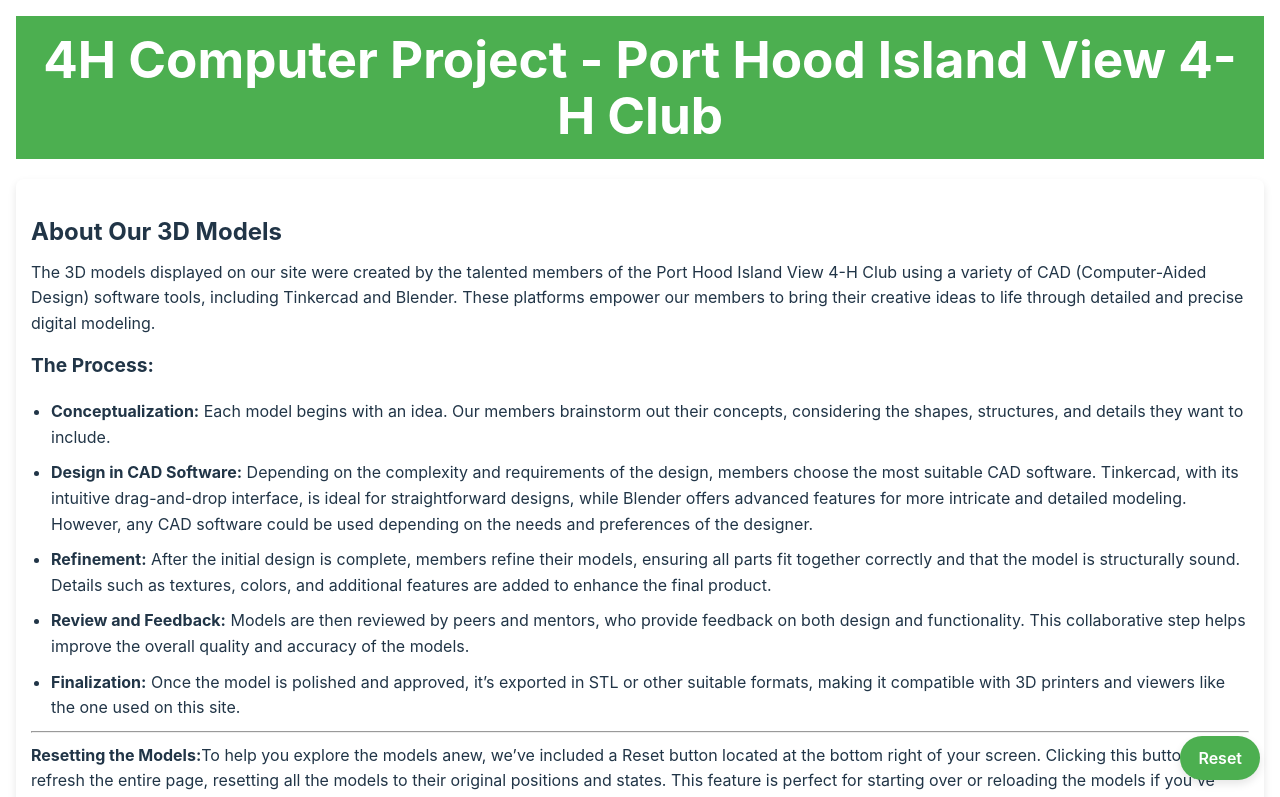
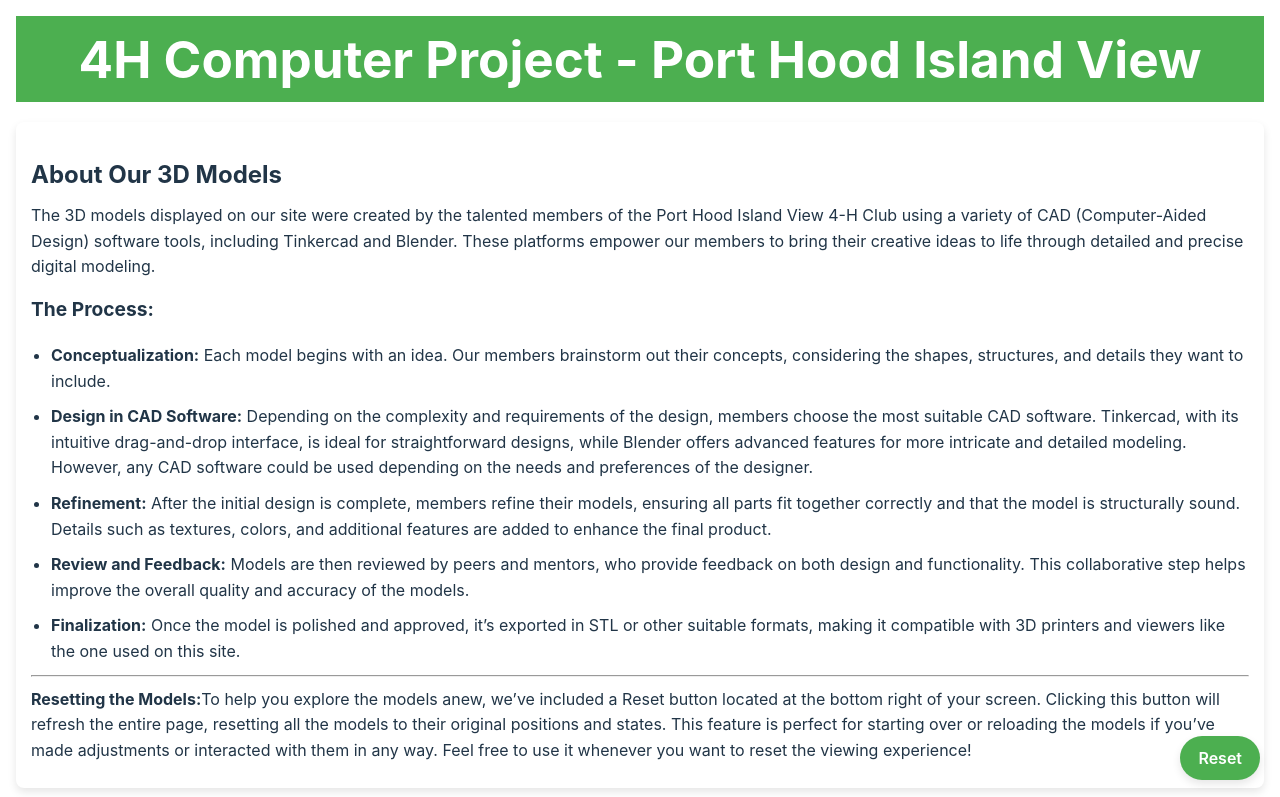
Before and after one commit to therockhopper/4H-Computer-Project-Demo-Site, a React (Vite) app: page / in a window 1280 px wide. Shown: the top 797 px of the page. Built offline with nearby package versions, Linux system fonts and the light colour scheme.

Commit message:
chore: shorten title

```diff
--- a/src/App.jsx
+++ b/src/App.jsx
@@ -52,7 +52,7 @@ function App() {
   return (
     <div>
       <header>
-        <h1>4H Computer Project - Port Hood Island View 4-H Club</h1>
+        <h1>4H Computer Project - Port Hood Island View</h1>
       </header>
       <section className="about-section">
         <h2>About Our 3D Models</h2>
```
